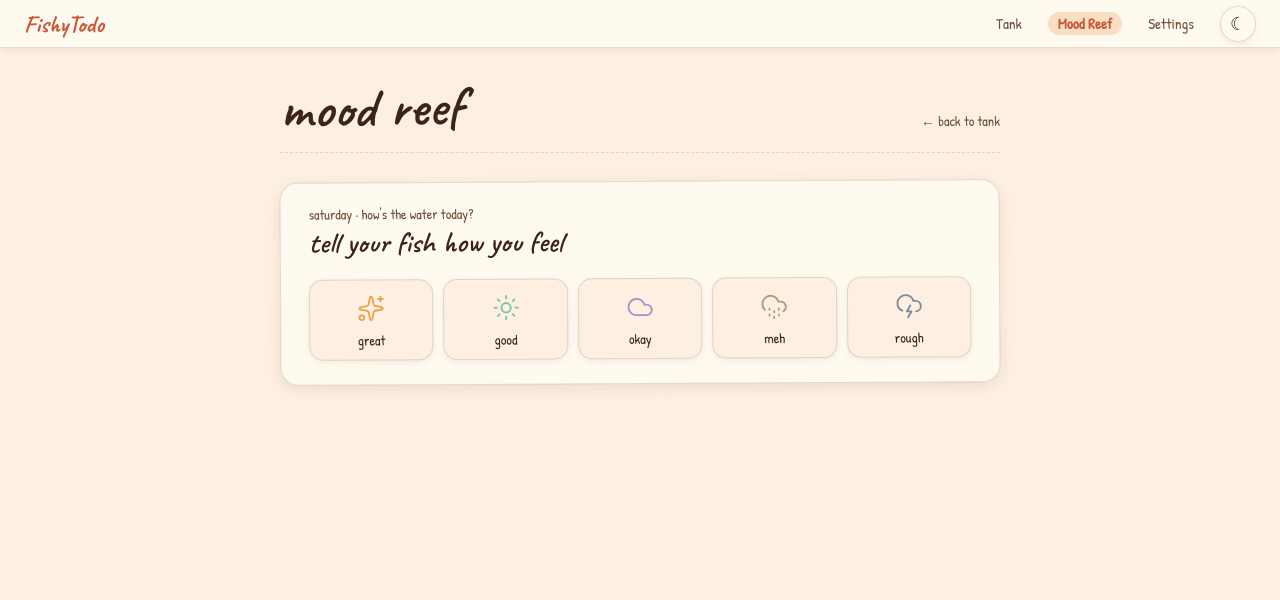
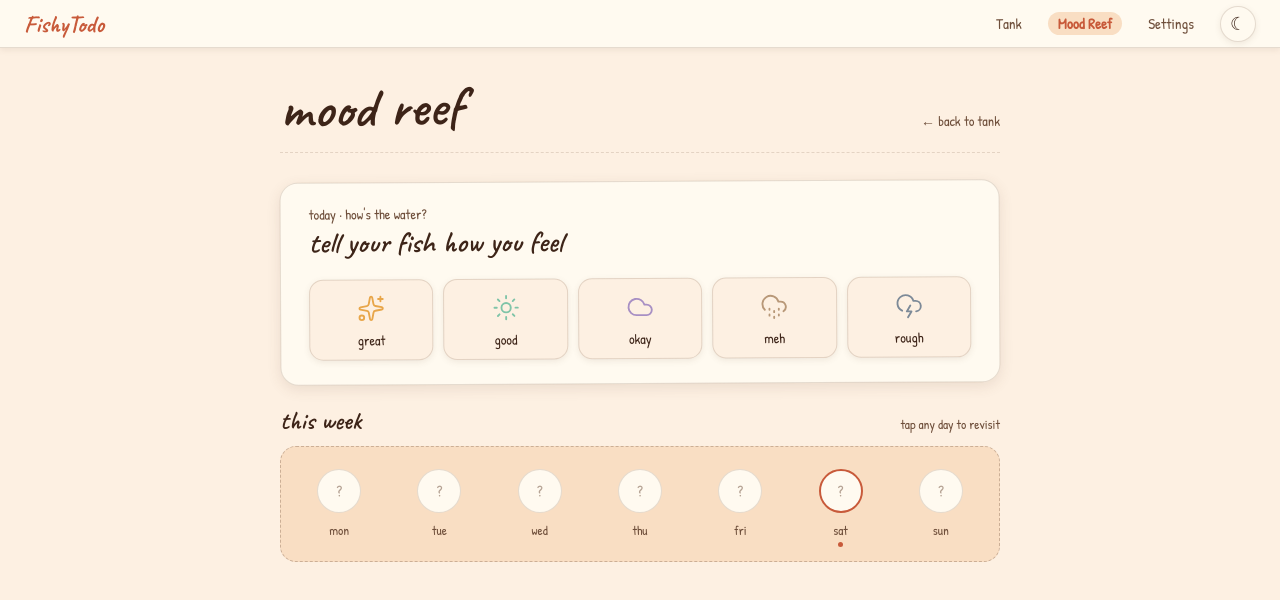
Before and after one commit to PatriciaMoraru/FishyTodo, a React (Vite) app: page /mood in a window 1280 px wide. Shown: the top 600 px of the page. Built offline with nearby package versions, Linux system fonts and the light colour scheme.

Commit message:
feat: polish MoodReef — dark mode, focus styles, entry animation, selected tint

```diff
--- a/src/components/MoodReefView.css
+++ b/src/components/MoodReefView.css
@@ -3,6 +3,7 @@
   height: 100%;
   overflow-y: auto;
   background: var(--paper);
+  animation: fade-in 0.3s ease-out;
 }
 
 .mood-reef-inner {
@@ -100,6 +101,12 @@
 .mood-btn--selected {
   border-color: var(--mood-color);
   border-width: 2.5px;
+  background: color-mix(in srgb, var(--mood-color) 10%, var(--paper));
+}
+
+.mood-btn:focus-visible {
+  outline: 2px solid var(--accent);
+  outline-offset: 3px;
 }
 
 .mood-btn-icon {
@@ -110,6 +117,125 @@
   font-family: 'Patrick Hand', cursive;
   font-size: 1.4rem;
   color: var(--ink);
+}
+
+/* ── weekly reef strip ───────────────────────────── */
+.week-strip {
+  margin-bottom: 2.4rem;
+}
+
+.week-strip-header {
+  display: flex;
+  align-items: baseline;
+  justify-content: space-between;
+  margin-bottom: 1.2rem;
+}
+
+.week-strip-title {
+  font-family: 'Caveat', cursive;
+  font-size: 2.6rem;
+  font-weight: 600;
+  color: var(--ink);
+  line-height: 1;
+}
+
+.week-strip-hint {
+  font-family: 'Patrick Hand', cursive;
+  font-size: 1.3rem;
+  color: var(--ink-soft);
+}
+
+.week-days {
+  display: flex;
+  gap: 0.8rem;
+  background: var(--paper-warm);
+  border: 1.5px dashed var(--line-strong);
+  border-radius: 1.6rem;
+  padding: 1.6rem 1.2rem;
+}
+
+.day-btn {
+  flex: 1;
+  display: flex;
+  flex-direction: column;
+  align-items: center;
+  gap: 0.8rem;
+  background: none;
+  border: none;
+  cursor: pointer;
+  padding: 0.6rem 0;
+  border-radius: 1rem;
+  position: relative;
+  transition: background 0.15s;
+}
+
+.day-btn:hover {
+  background: var(--paper-card);
+}
+
+.day-btn:focus-visible {
+  outline: 2px solid var(--accent);
+  outline-offset: 3px;
+  border-radius: 1rem;
+}
+
+.day-btn--active .day-marker {
+  border-color: var(--mood-color, var(--accent));
+  border-width: 2px;
+}
+
+.day-marker {
+  width: 4.4rem;
+  height: 4.4rem;
+  border-radius: 50%;
+  border: 1.5px solid var(--line);
+  background: var(--paper-card);
+  display: flex;
+  align-items: center;
+  justify-content: center;
+  transition: border-color 0.15s;
+}
+
+.day-btn--active .day-marker,
+.day-btn:hover .day-marker {
+  border-color: var(--mood-color, var(--accent));
+}
+
+.day-marker-icon {
+  color: var(--mood-color);
+}
+
+.day-marker-empty {
+  font-family: 'Patrick Hand', cursive;
+  font-size: 1.6rem;
+  color: var(--ink-soft);
+  opacity: 0.5;
+}
+
+.day-label {
+  font-family: 'Patrick Hand', cursive;
+  font-size: 1.3rem;
+  color: var(--ink-soft);
+  text-transform: lowercase;
+}
+
+/* dot below today's label */
+.day-today-dot {
+  width: 0.5rem;
+  height: 0.5rem;
+  border-radius: 50%;
+  background: var(--accent);
+  position: absolute;
+  bottom: -0.2rem;
+}
+
+/* ── dark mode tweaks ────────────────────────────── */
+[data-theme="dark"] .mood-btn--selected {
+  background: color-mix(in srgb, var(--mood-color) 15%, var(--paper-card));
+}
+
+[data-theme="dark"] .day-btn:hover {
+  background: var(--paper-warm);
 }
 
 /* ── responsive ──────────────────────────────────── */
@@ -134,4 +260,18 @@
   .mood-btn-label {
     font-size: 1.2rem;
   }
+
+  .week-days {
+    gap: 0.4rem;
+    padding: 1.2rem 0.8rem;
+  }
+
+  .day-marker {
+    width: 3.6rem;
+    height: 3.6rem;
+  }
+
+  .week-strip-hint {
+    display: none;
+  }
 }
--- a/src/components/MoodReefView.jsx
+++ b/src/components/MoodReefView.jsx
@@ -1,3 +1,4 @@
+import { useState } from 'react'
 import { Link } from 'react-router-dom'
 import { Sparkles, Sun, Cloud, CloudDrizzle, CloudLightning } from 'lucide-react'
 import { useMood, MOODS } from '../context/MoodContext'
@@ -11,9 +12,23 @@ function getDayName(dateKey) {
 }
 
 export default function MoodReefView() {
-  const { todayKey, getMood, setMood } = useMood()
-  const todayMoodIndex = getMood(todayKey)
-  const alreadyLogged = todayMoodIndex !== null
+  const { todayKey, getMood, setMood, getCurrentWeek } = useMood()
+  const [activeDay, setActiveDay] = useState(todayKey)
+
+  const activeMoodIndex = getMood(activeDay)
+  const alreadyLogged   = activeMoodIndex !== null
+  const isToday         = activeDay === todayKey
+  const week            = getCurrentWeek()
+
+  function dateLabel() {
+    if (isToday) return `today · how's the water?`
+    return `${getDayName(activeDay)} · updating past mood`
+  }
+
+  function promptLabel() {
+    if (alreadyLogged) return isToday ? "change today's mood?" : 'change this day\'s mood?'
+    return isToday ? 'tell your fish how you feel' : 'log a mood for this day'
+  }
 
   return (
     <div className="mood-reef screen">
@@ -28,23 +43,19 @@ export default function MoodReefView() {
 
         {/* daily check-in card */}
         <section className="checkin-card" aria-label="Daily mood check-in">
-          <p className="checkin-date">
-            {getDayName(todayKey)} · how&apos;s the water today?
-          </p>
-          <h2 className="checkin-prompt">
-            {alreadyLogged ? 'change today\'s mood?' : 'tell your fish how you feel'}
-          </h2>
+          <p className="checkin-date">{dateLabel()}</p>
+          <h2 className="checkin-prompt">{promptLabel()}</h2>
 
           <div className="checkin-options" role="group" aria-label="Mood options">
             {MOODS.map((mood, i) => {
               const Icon = MOOD_ICONS[i]
-              const isSelected = todayMoodIndex === i
+              const isSelected = activeMoodIndex === i
               return (
                 <button
                   key={mood.key}
                   className={`mood-btn ${isSelected ? 'mood-btn--selected' : ''}`}
                   style={{ '--mood-color': mood.color }}
-                  onClick={() => setMood(todayKey, i)}
+                  onClick={() => setMood(activeDay, i)}
                   aria-label={mood.label}
                   aria-pressed={isSelected}
                 >
@@ -56,6 +67,43 @@ export default function MoodReefView() {
           </div>
         </section>
 
+        {/* weekly reef strip */}
+        <section className="week-strip" aria-label="This week's moods">
+          <div className="week-strip-header">
+            <h2 className="week-strip-title">this week</h2>
+            <span className="week-strip-hint">tap any day to revisit</span>
+          </div>
+
+          <div className="week-days">
+            {week.map(({ dateKey, label, moodIndex }) => {
+              const isActive  = dateKey === activeDay
+              const isWeekToday = dateKey === todayKey
+              const mood      = moodIndex !== null ? MOODS[moodIndex] : null
+              const Icon      = mood ? MOOD_ICONS[moodIndex] : null
+
+              return (
+                <button
+                  key={dateKey}
+                  className={`day-btn ${isActive ? 'day-btn--active' : ''} ${isWeekToday ? 'day-btn--today' : ''}`}
+                  style={mood ? { '--mood-color': mood.color } : {}}
+                  onClick={() => setActiveDay(dateKey)}
+                  aria-label={`${label}${mood ? `, mood: ${mood.label}` : ', no mood logged'}`}
+                  aria-pressed={isActive}
+                >
+                  <div className="day-marker">
+                    {Icon
+                      ? <Icon size={20} strokeWidth={1.6} className="day-marker-icon" />
+                      : <span className="day-marker-empty">?</span>
+                    }
+                  </div>
+                  <span className="day-label">{label}</span>
+                  {isWeekToday && <span className="day-today-dot" aria-hidden="true" />}
+                </button>
+              )
+            })}
+          </div>
+        </section>
+
       </div>
     </div>
   )
```
